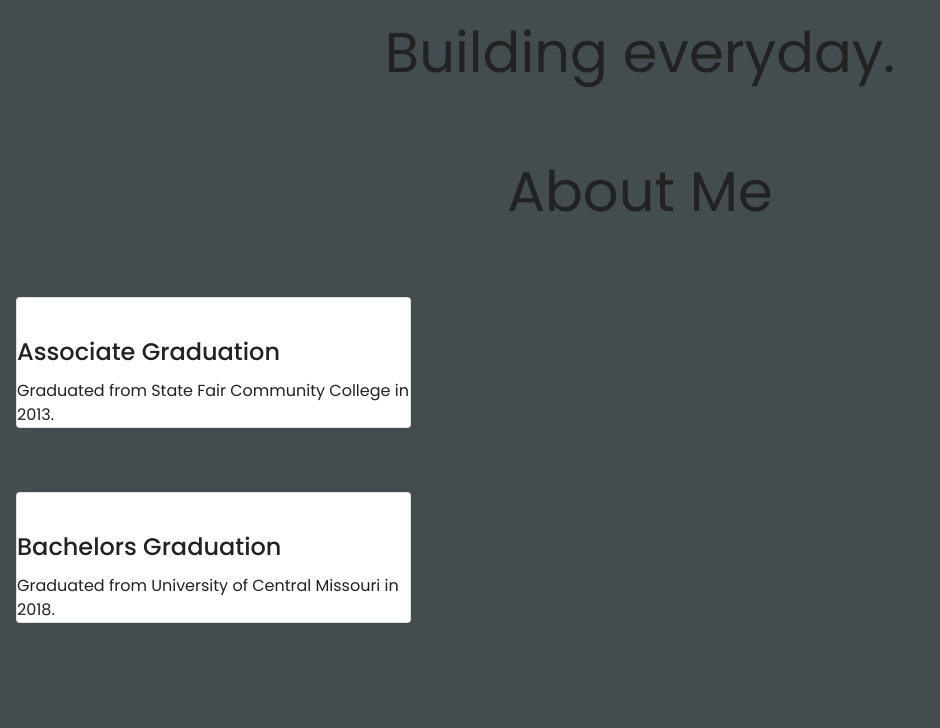
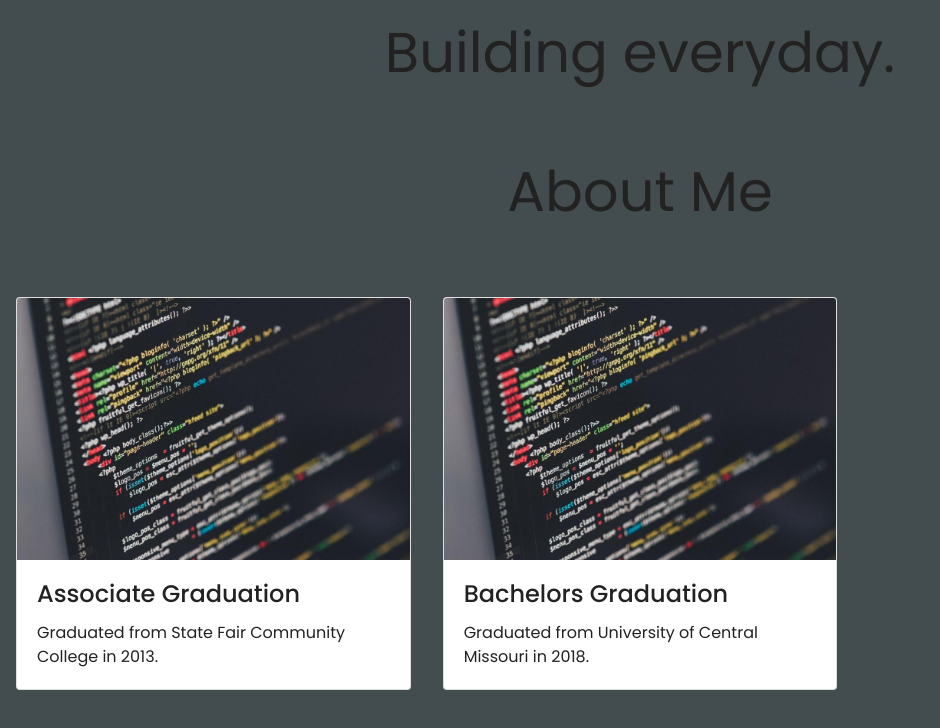
Before and after one commit to JamesB2018/BootstrapSite, a plain HTML site: page index.html in a window 1280 px wide. Shown: the part 986-1714 px from the top of the page, without its empty margins (0-940 px from the left). Drawn offline with nearby package versions, Linux system fonts and the light colour scheme.

Commit message:
aded new images for testing

```diff
--- a/index.html
+++ b/index.html
@@ -3,7 +3,7 @@
 <head>
     <meta charset="utf-8">
     <meta name="viewport" content="width=device-width, initial-scale=1">
-    <title>yeah yeah</title>
+    <title>Online Resume</title>
     <link rel="stylesheet" href="https://maxcdn.bootstrapcdn.com/bootstrap/4.0.0/css/bootstrap.min.css">
     <script src="https://ajax.googleapis.com/ajax/libs/jquery/3.3.1/jquery.min.js"></script>
     <script src="https://cdnjs.cloudflare.com/ajax/libs/popper.js/1.12.9/umd/popper.min.js"></script>
@@ -94,25 +94,28 @@
     <div class="row padding">
         <div class="col-md-4">
             <div class="card">
-                <img class="card-img-top" src="">
-                <div class="card-body"></div>
+                <img class="card-img-top" src="img/place1.jpg">
+                <div class="card-body">
                     <h4 class="card-title">Associate Graduation</h4>
                     <p class="card-text">Graduated from State Fair Community College in 2013.</p>
             </div>
         </div>
     </div>
 
-    <div class="row padding">
+
         <div class="col-md-4">
             <div class="card">
-                <img class="card-img-top" src="">
-                <div class="card-body"></div>
+                <img class="card-img-top" src="img/place1.jpg">
+                <div class="card-body">
                 <h4 class="card-title">Bachelors Graduation</h4>
                 <p class="card-text">Graduated from University of Central Missouri in 2018.</p>
             </div>
+            </div>
+
         </div>
     </div>
 </div>
+
 <!-- fixed background -->
 <figure>
     <div class="fixed-wrap">
```
Also changed, not shown: img/place1.jpg (added), img/team2.png (added).
